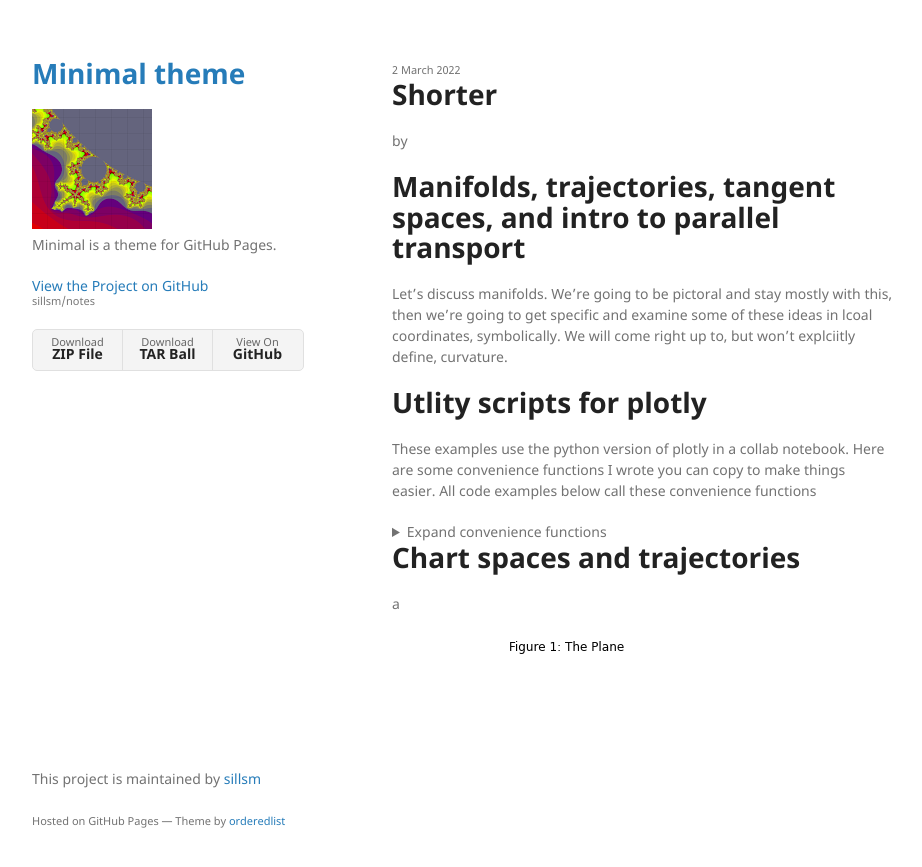
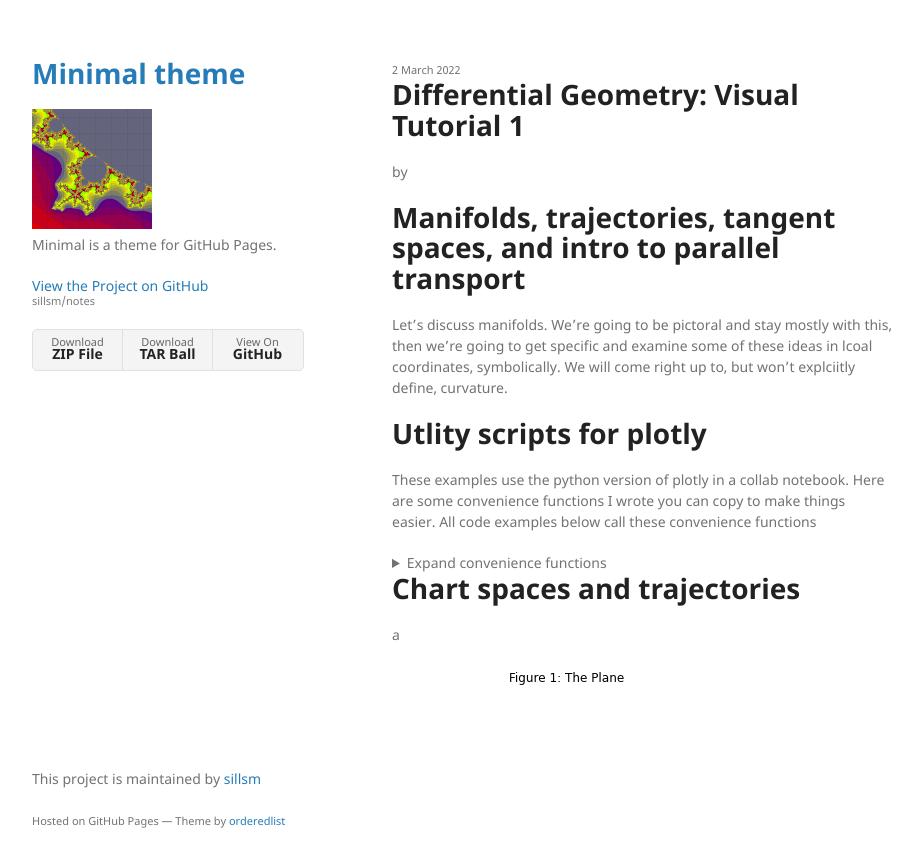
Before and after one commit to sillsm/notes, a Jekyll site: the page built from _posts/2022-03-02-shorter.md, in a window 1280 px wide and 900 px high. Shown: the top 867 px of the window, without its empty margins (178-1100 px from the left). Built offline with Jekyll 4.4.1, drawn with Linux system fonts in a browser that asks for light colours; our own code applies the rules of GitHub Pages for plain Markdown files; formulas are drawn with MathJax 3.

Commit message:
Update 2022-03-02-shorter.md

```diff
--- a/_posts/2022-03-02-shorter.md
+++ b/_posts/2022-03-02-shorter.md
@@ -1,3 +1,8 @@
+---
+layout: post
+title:  "Differential Geometry: Visual Tutorial 1"
+---
+
 # Manifolds, trajectories, tangent spaces, and intro to parallel transport
 
 Let's discuss manifolds. We're going to be pictoral and stay mostly with this, then we're going to get specific and examine some of these ideas in lcoal coordinates, symbolically. We will come right up to, but won't explciitly define, curvature.
```
